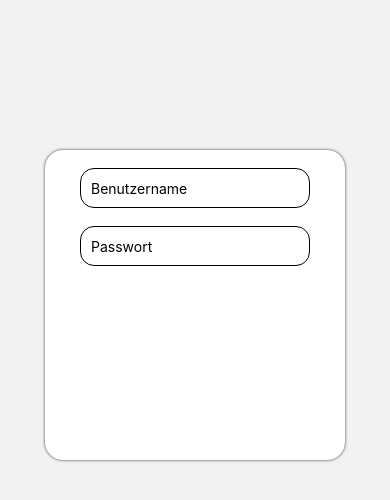
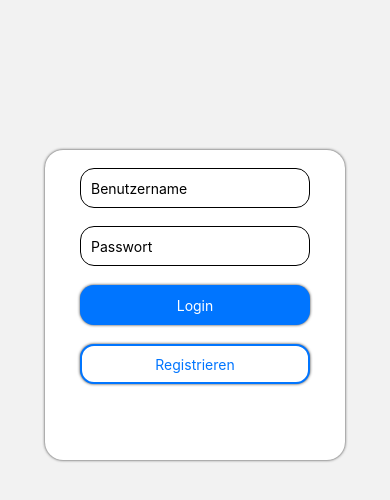
Before and after one commit to JacobGsell/superschlag, a React Native app: screen /Home in a window 390 px wide. Shown: the top 500 px of the page. Built offline with nearby package versions, Linux system fonts and the light colour scheme.

Commit message:
added login form buttons

```diff
--- /dev/null
+++ b/src/components/CustomButton.tsx
@@ -0,0 +1,26 @@
+import React from 'react';
+import { StyleSheet, Text, Button, View, TouchableOpacity } from 'react-native';
+
+
+
+function CustomButton(props: any) {
+    return (
+        <TouchableOpacity
+            style={props.style}
+            onPress={props.onPress}
+        >
+            <Text style={props.textStyle}>{props.title}</Text>
+        </TouchableOpacity>
+    )
+}
+
+const styles = StyleSheet.create({
+    text: {
+        color: '#fff',
+        fontWeight: '400',
+        textAlign: 'center',
+        fontSize: 17
+    }
+})
+
+export default CustomButton;
--- a/src/components/LoginForm.tsx
+++ b/src/components/LoginForm.tsx
@@ -1,6 +1,9 @@
 import React from "react";
-import { View, Text, StyleSheet, TouchableOpacity, TextInput, SafeAreaView } from 'react-native';
+import { View, Text, StyleSheet, TextInput, SafeAreaView } from 'react-native';
+import CustomButton from './CustomButton';
 
+const login = () => { console.log('login') }
+const register = () => { console.log('register') }
 
 function LoginForm() {
     const [userName, onChangeText] =
@@ -26,6 +29,19 @@ function LoginForm() {
                         value={password}
                         placeholder='Passwort' />
 
+                    <CustomButton
+                        title='Login'
+                        style={styles.login}
+                        textStyle={styles.loginText}
+                        onPress={login}
+                    />
+
+                    <CustomButton
+                        title='Registrieren'
+                        style={styles.register}
+                        textStyle={styles.registerText}
+                        onPress={register}
+                    />
                 </SafeAreaView>
             </View>
         </View>
@@ -56,8 +72,43 @@ const styles = StyleSheet.create({
     first: {
         marginTop: 18,
         marginBottom: 18,
+    },
+    login: {
+        marginTop: 19,
+        width: 230,
+        height: 40,
+        borderRadius: 14,
+        shadowColor: '#333',
+        shadowRadius: 3,
+        backgroundColor: '#0075ff',
+        elevation: 1,
+        marginLeft: 'auto',
+        marginRight: 'auto',
+        justifyContent: 'center'
+    },
+    loginText: {
+        color: '#fff',
+        textAlign: 'center'
+    },
+    register: {
+        marginTop: 19,
+        width: 230,
+        height: 40,
+        borderRadius: 14,
+        shadowColor: '#333',
+        shadowRadius: 3,
+        backgroundColor: '#fff',
+        borderColor: '#0075ff',
+        borderWidth: 2,
+        elevation: 1,
+        marginLeft: 'auto',
+        marginRight: 'auto',
+        justifyContent: 'center'
+    },
+    registerText: {
+        color: '#0075ff',
+        textAlign: 'center'
     }
-
 })
 
 export default LoginForm;
```
